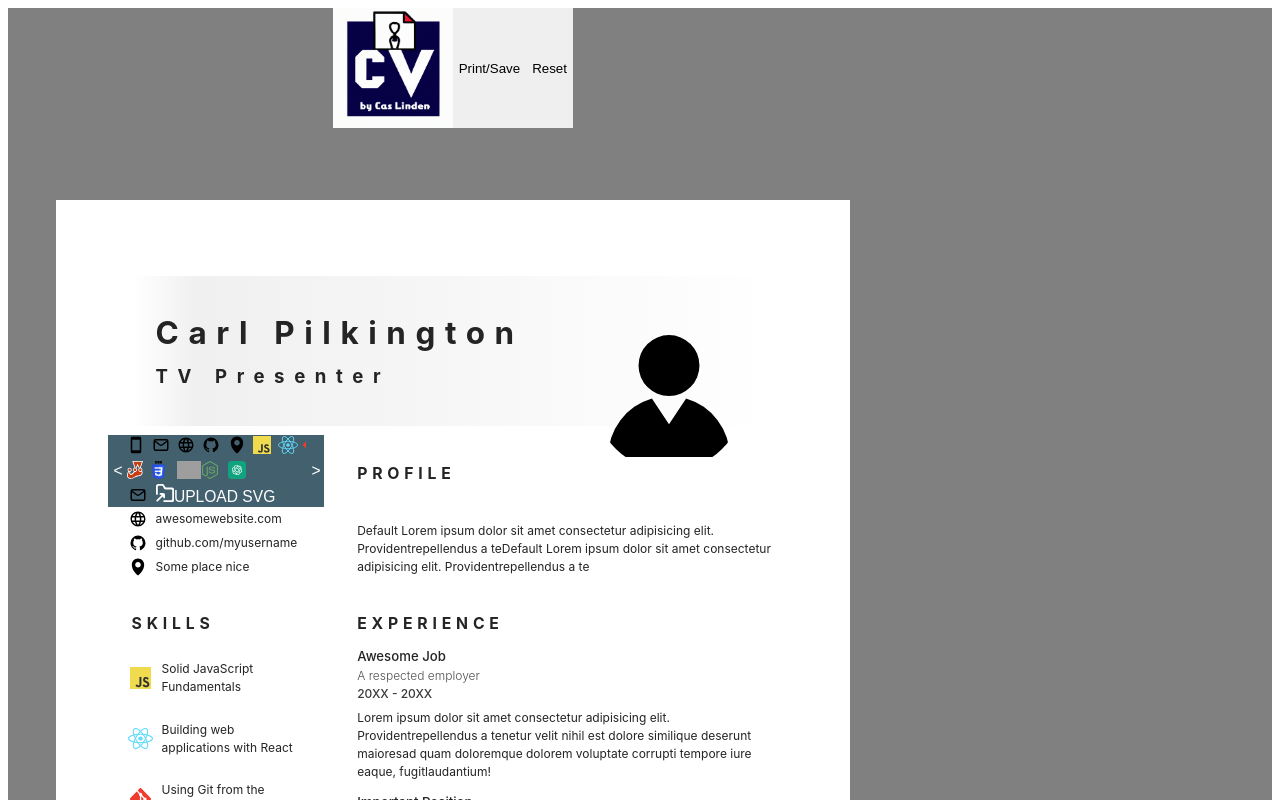
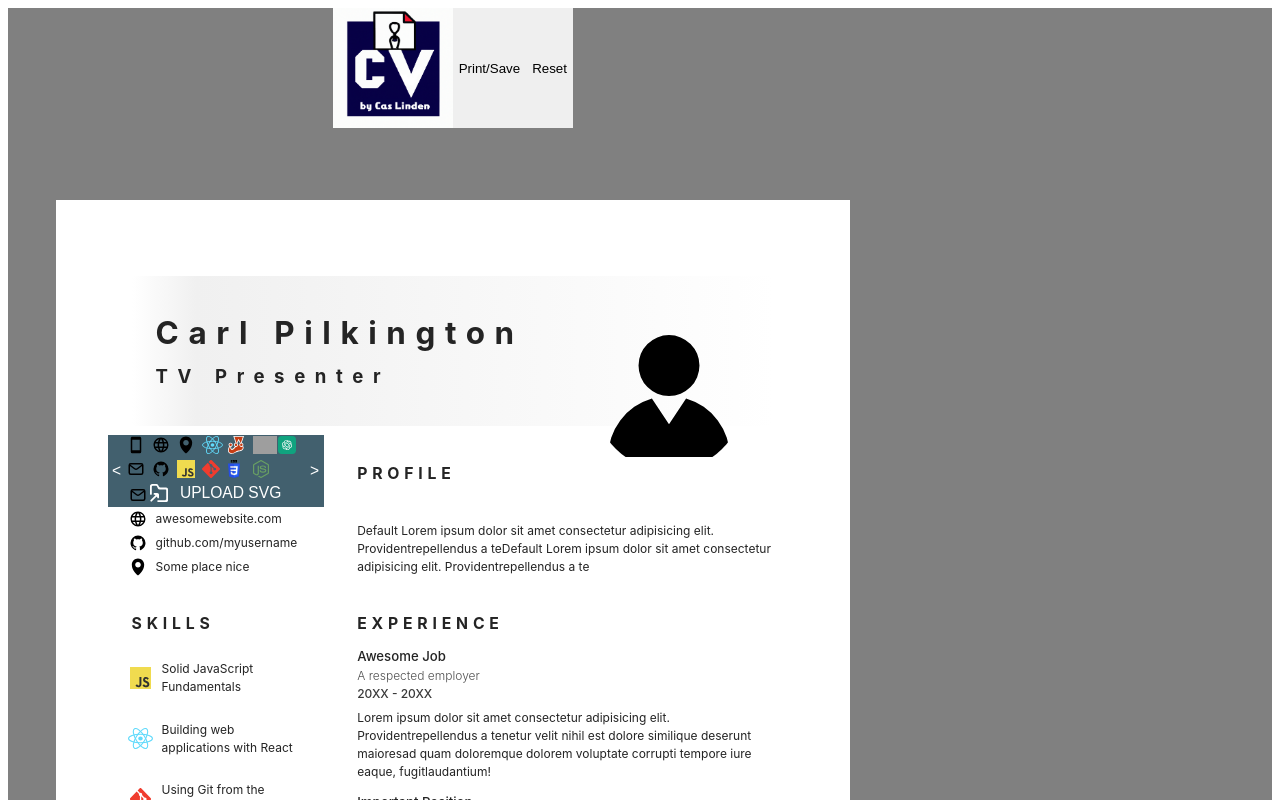
Before and after one commit to CasLinden/cv-builder, a React (Vite) app: page / in a window 1280 px wide. Both pictures are taken after a click on the picture 143 px from the left and 470 px from the top of the page. Shown: the top 800 px of the page. Built offline with nearby package versions, Linux system fonts and the light colour scheme; grey boxes are pictures that could not be loaded.

Commit message:
in IconSelectionWindow, disabled scrolling to empty pages

```diff
--- a/src/contexts/IconsContext.jsx
+++ b/src/contexts/IconsContext.jsx
@@ -43,16 +43,10 @@ export default function IconsProvider({ children }) {
     localStorage.setItem("icons", JSON.stringify(icons));
   }, [icons]);
 
-  const addCustomIcon = (iconData) => {
-    const newIcons = { ...icons };
-    const key = uuidv4();
-    newIcons[`${key}`] = iconData;
-    setIcons(newIcons);
-    return `${key}`;
-  };
+
 
   return (
-    <IconsContext.Provider value={{ icons, setIcons, addCustomIcon }}>
+    <IconsContext.Provider value={{ icons, setIcons }}>
       {children}
     </IconsContext.Provider>
   );
--- a/src/css/icon.css
+++ b/src/css/icon.css
@@ -1,19 +1,14 @@
+/* ↓↓↓ .icon-container holds icons displayed on the cv ↓↓↓ */
 .icon-container img {
   height: 1.8rem;
   padding-right: 1rem;
   position: relative;
 }
 
-/* .icon-tile is only used in the icon selection window */
+/* ↓↓↓ .icon-tile & all css below is for IconSelectionWindow ↓↓↓ */
 .icon-tile{
   width: 2rem;
   height: 2rem;
-}
-
-.icon-tile img {
-  display: flex;
-  justify-content: center;
-  align-items: center;
 }
 
 .icon-selection-window {
@@ -31,12 +26,45 @@
     ". upload .";
 }
 
+.select-next-icons {
+  grid-area: next;
+}
+
+.select-previous-icons {
+  grid-area: previous;
+}
+
 .icon-selection-window button {
+  display: flex;
+  align-items: center;
+  justify-content: center;
   background-color: transparent;
   border: none;
   color: white;
   font-size: 1.3rem;
   cursor: pointer;
+}
+
+.selectable-icons-view {
+  overflow: hidden;
+  position: relative;
+}
+
+.selectable-icons {
+  display: grid;
+  grid-template-columns: repeat(auto-fill, minmax(2rem, 1fr));
+  grid-template-rows: repeat(auto-fill, minmax(2rem, 1fr));
+  grid-auto-flow: column;
+  gap: 0.1rem;
+  padding: 0.1rem;
+  grid-area: icons;
+  align-items: start;
+  position: absolute;
+}
+
+.icon-column {
+  display: flex;
+  flex-direction: column;
 }
 
 .upload-new-icon {
@@ -45,36 +73,6 @@
   overflow: hidden;
   grid-area: upload;
   padding-bottom: 0.3rem;
-}
-.upload-new-icon img {
-  padding: 0;
-  height: 1.9rem;
-}
-
-.select-previous-icons {
-  grid-area: previous;
-}
-
-.selectable-icons-view {
-  overflow: hidden;
-  position: relative;
-}
-
-.selectable-icons {
-  width: auto;
-  display: grid;
-  gap: .1rem;
-  padding: .1rem;
-  grid-auto-columns: 2rem;
-  grid-template-rows: 2rem 2rem;
-  grid-template-columns: repeat(8, 2rem);
-  grid-area: icons;
-  align-items: start;
-  position: absolute;
-}
-
-.select-next-icons {
-  grid-area: next;
 }
 
 .upload-new-icon-label {
--- a/src/ui-components/IconSelectionWindow.jsx
+++ b/src/ui-components/IconSelectionWindow.jsx
@@ -1,37 +1,55 @@
 import select from "/src/assets/skillicons/select.svg";
 import { useState } from "react";
+import { chunkArray } from "/src/utils/chunkArray";
 export default function IconSelectionWindow({
   index,
   icons,
   handleIconSelection,
   handleSvgUpload,
 }) {
-
-  const [iconView, setIconView] = useState(0)
+  const [iconView, setIconView] = useState(0);
 
   const viewWidth = () => {
-    return document.querySelector('.selectable-icons-view').offsetWidth
+    return document.querySelector(".selectable-icons-view").offsetWidth;
+  };
+
+  const maxWidth = () => {
+    return Math.ceil(iconColumns.length / 7) * viewWidth()
   }
 
   const scrollLeft = () => {
-
-    if (iconView < 0){
+    if (iconView < 0) {
       setIconView((prevScrollPosition) => prevScrollPosition + viewWidth());
     }
   };
 
   const scrollRight = () => {
+    if (iconView - 180 > maxWidth() * -1 ){
+
     setIconView((prevScrollPosition) => prevScrollPosition - viewWidth());
+    }
   };
 
+  const iconColumns = chunkArray(Object.keys(icons), 2);
 
   return (
     <div className="icon-selection-window" style={{ position: "absolute" }}>
-      <button onClick={scrollLeft} className="select-previous-icons">{`<`}</button>
-      {/* show available icons */}
+      <button
+        onClick={scrollLeft}
+        className="select-previous-icons"
+      >{`<`}</button>
+      {/* ↓↓↓ show available icons ↓↓↓ */}
       <div className="selectable-icons-view">
-        <div className="selectable-icons" style={{ transform: `translateX(${iconView}px)` }}>
-          {Object.keys(icons).map((iconName) => (
+        <div
+          className="selectable-icons"
+          style={{
+            transform: `translateX(${iconView}px)`,
+            maxWidth: `${maxWidth}px`,
+          }}
+        >
+          {iconColumns.map((column, columnIndex) => (
+            <div key={columnIndex} className="icon-column">
+              {column.map((iconName) => (
                 <div
                   key={iconName}
                   className="icon-tile"
@@ -43,8 +61,10 @@ export default function IconSelectionWindow({
                 </div>
               ))}
             </div>
+          ))}
         </div>
-      {/* show  NEW Button */}
+      </div>
+      {/* ↓↓↓ show UPLOAD NEW  SVG Button ↓↓↓ */}
       <label htmlFor={`select-icon-${index}`} className="upload-new-icon-label">
         <button className="upload-new-icon">
           <img src={select} alt="add icon" />
--- /dev/null
+++ b/src/utils/chunkArray.js
@@ -0,0 +1,9 @@
+function chunkArray(array, chunkSize) {
+    const chunks = [];
+    for (let i = 0; i < array.length; i += chunkSize) {
+      chunks.push(array.slice(i, i + chunkSize));
+    }
+    return chunks;
+  }
+
+export {chunkArray}
```
Also changed, not shown: src/App.jsx (+2 -5 lines). Lines whose indentation alone changed are shown as unchanged.
